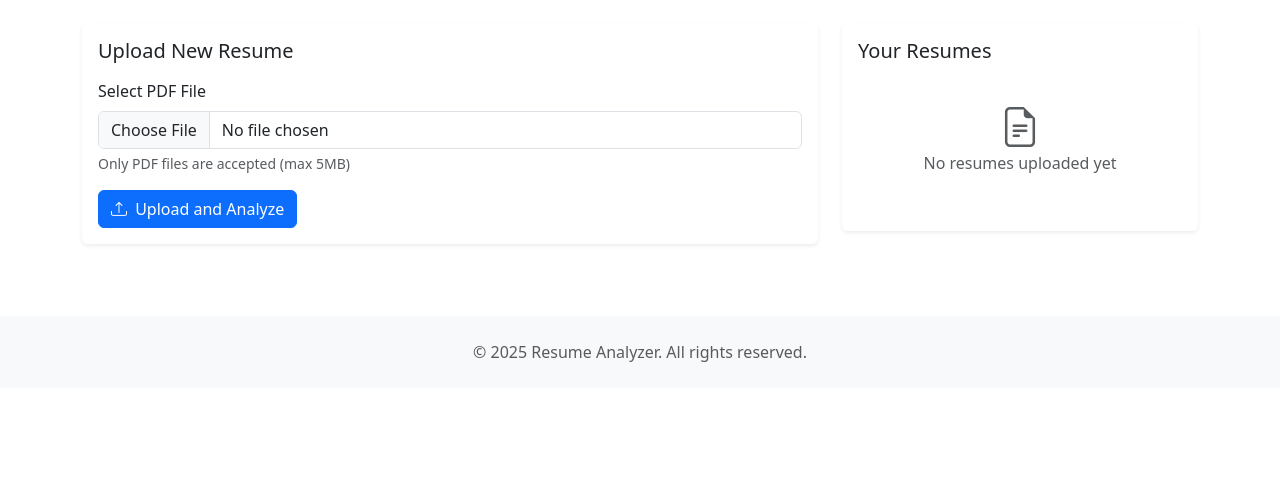
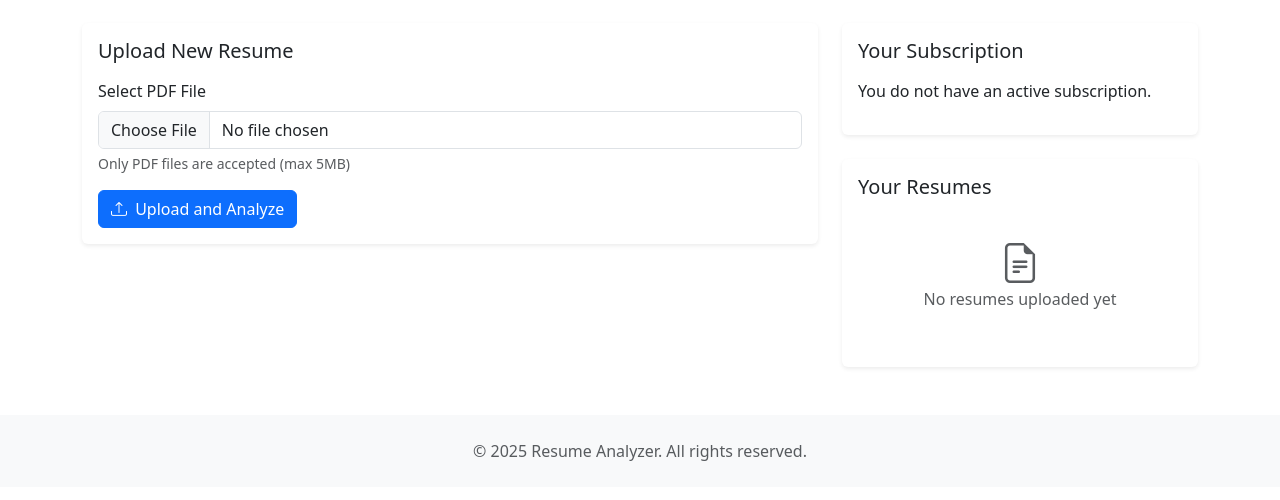
Before and after one commit to amirdhs/AI-Powered-Resume-Analyzer, a Flask app: page /dashboard in a window 1280 px wide. Shown: the part 119-619 px from the top of the page. Run offline with Flask 3, Linux system fonts and the light colour scheme; the visitor is signed in with stand-in values (Sample User, id 1).

Commit message:
Add subscription details section to dashboard

```diff
--- a/app/templates/dashboard.html
+++ b/app/templates/dashboard.html
@@ -52,6 +52,18 @@
     </div>
 
     <div class="col-lg-4">
+        <div class="card border-0 shadow-sm mb-4">
+            <div class="card-body">
+                <h2 class="h5 mb-3">Your Subscription</h2>
+                {% if subscription %}
+                <p><strong>Plan:</strong> {{ subscription.plan }}</p>
+                <p><strong>End Date:</strong> {{ subscription.end_date.strftime('%Y-%m-%d') }}</p>
+                {% else %}
+                <p>You do not have an active subscription.</p>
+                {% endif %}
+            </div>
+        </div>
+
         <div class="card border-0 shadow-sm">
             <div class="card-body">
                 <h2 class="h5 mb-3">Your Resumes</h2>
```
